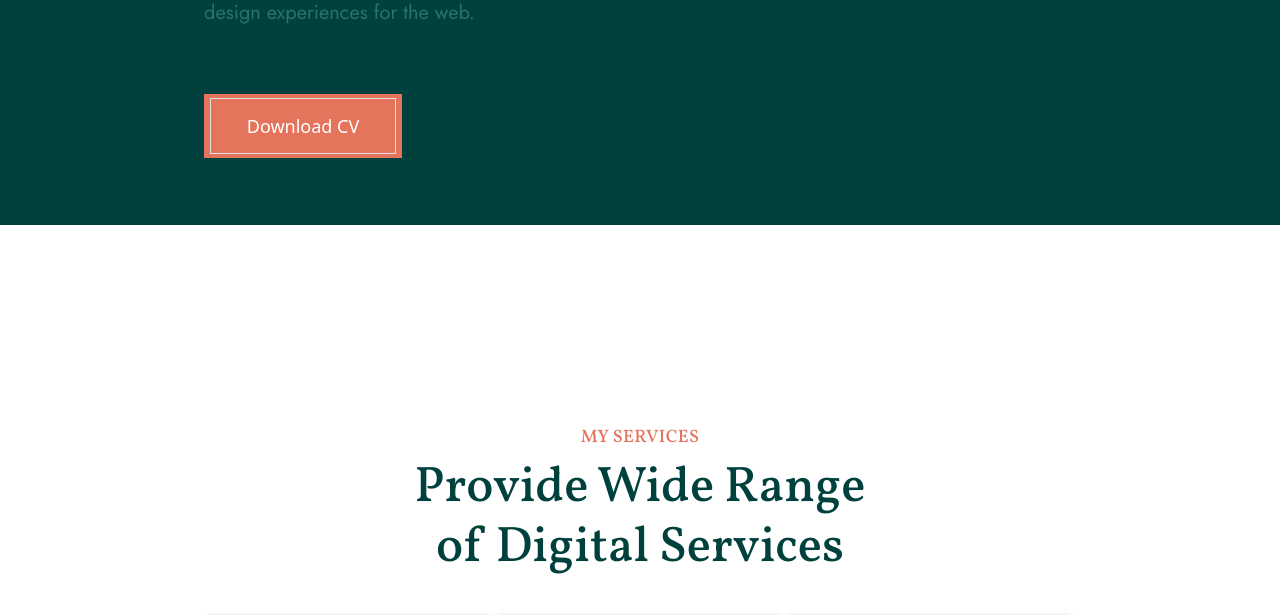
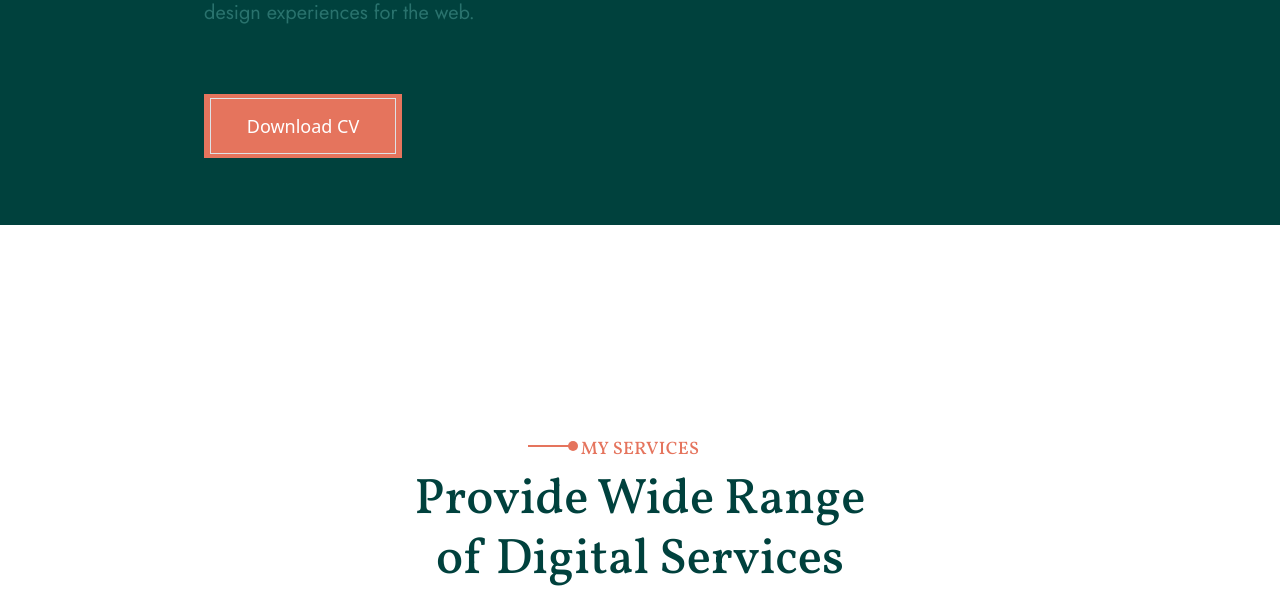
Before and after one commit to kausar017/Safwan-projects, a plain HTML site: page index.html in a window 1280 px wide. Shown: the part 415-1030 px from the top of the page. Drawn offline with Linux system fonts and the light colour scheme.

Commit message:
arow added

```diff
--- a/css/style.css
+++ b/css/style.css
@@ -116,6 +116,23 @@
     color: #E5745D;
     margin-top: 200px;
 }
+.arows{
+    width: 45px;
+    height: 2px;
+    position: relative;
+    top: 220px;
+    left: -90px;
+    background-color: #E5745D;
+}
+.dot{
+    width: 10px;
+    height: 10px;
+    background-color: #E5745D;
+    position: relative;
+    border-radius: 50%;
+    top: 214px;
+    left: -67px;
+}
 .Provide .title h1{
     font-family: Vollkorn;
     width: 470px;
--- a/index.html
+++ b/index.html
@@ -71,7 +71,7 @@
 <section class="Provide">
     <div class="container">
         <div class="title d-flex align-items-center flex-column">
-            <h5>MY SERVICES</h5>
+             <div class="arows"></div> <div class="dot"></div><h5>MY SERVICES</h5>
             <h1>Provide Wide Range of Digital Services</h1>
         </div>
         <div class="d-flex justify-content-evenly align-items-center">
```
